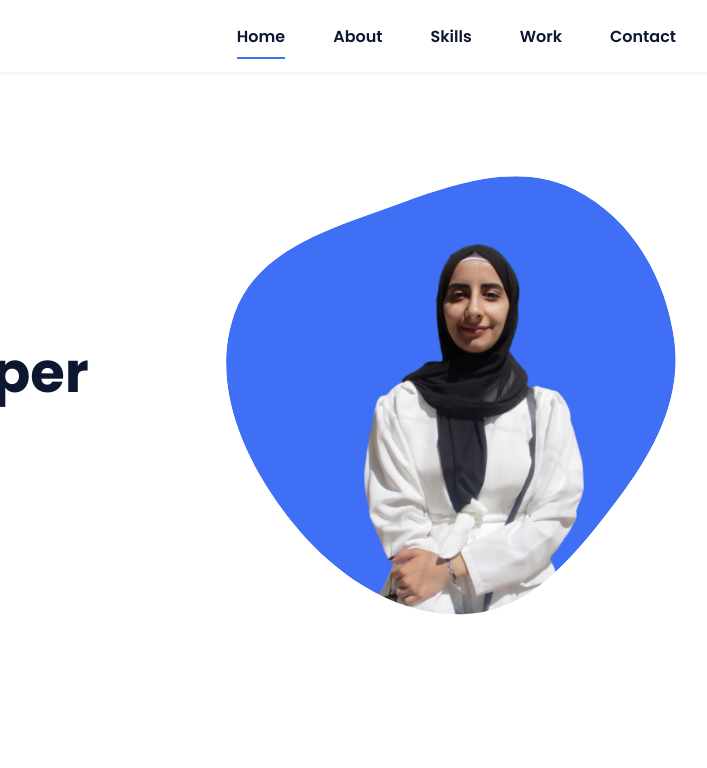
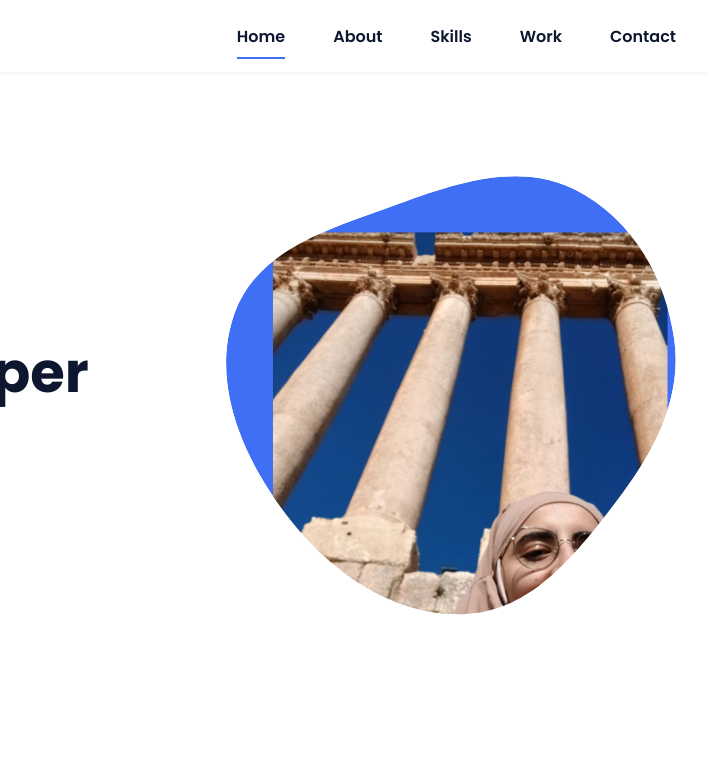
Before and after one commit to assalameslmani/My-portfolio, a plain HTML site: page index.html in a window 1280 px wide. Shown: the top 768 px of the page, 476-1183 px from the left. Drawn offline with nearby package versions, Linux system fonts and the light colour scheme.

Commit message:
Update photo in index.html

```diff
--- a/index.html
+++ b/index.html
@@ -59,7 +59,7 @@
                         </mask>
                         <g mask="url(#mask0)">
                             <path d="M9.19024 145.964C34.0253 76.5814 114.865 54.7299 184.111 29.4823C245.804 6.98884 311.86 -14.9503 370.735 14.143C431.207 44.026 467.948 107.508 477.191 174.311C485.897 237.229 454.931 294.377 416.506 344.954C373.74 401.245 326.068 462.801 255.442 466.189C179.416 469.835 111.552 422.137 65.1576 361.805C17.4835 299.81 -17.1617 219.583 9.19024 145.964Z"/>
-                            <image class="home__blob-img" x="50" y="60" href="assets/img/perfil.png"/>
+                            <image class="home__blob-img" x="50" y="60" href="assets/img/assala.jpg"/>
                         </g>
                     </svg>
                 </div>
```
